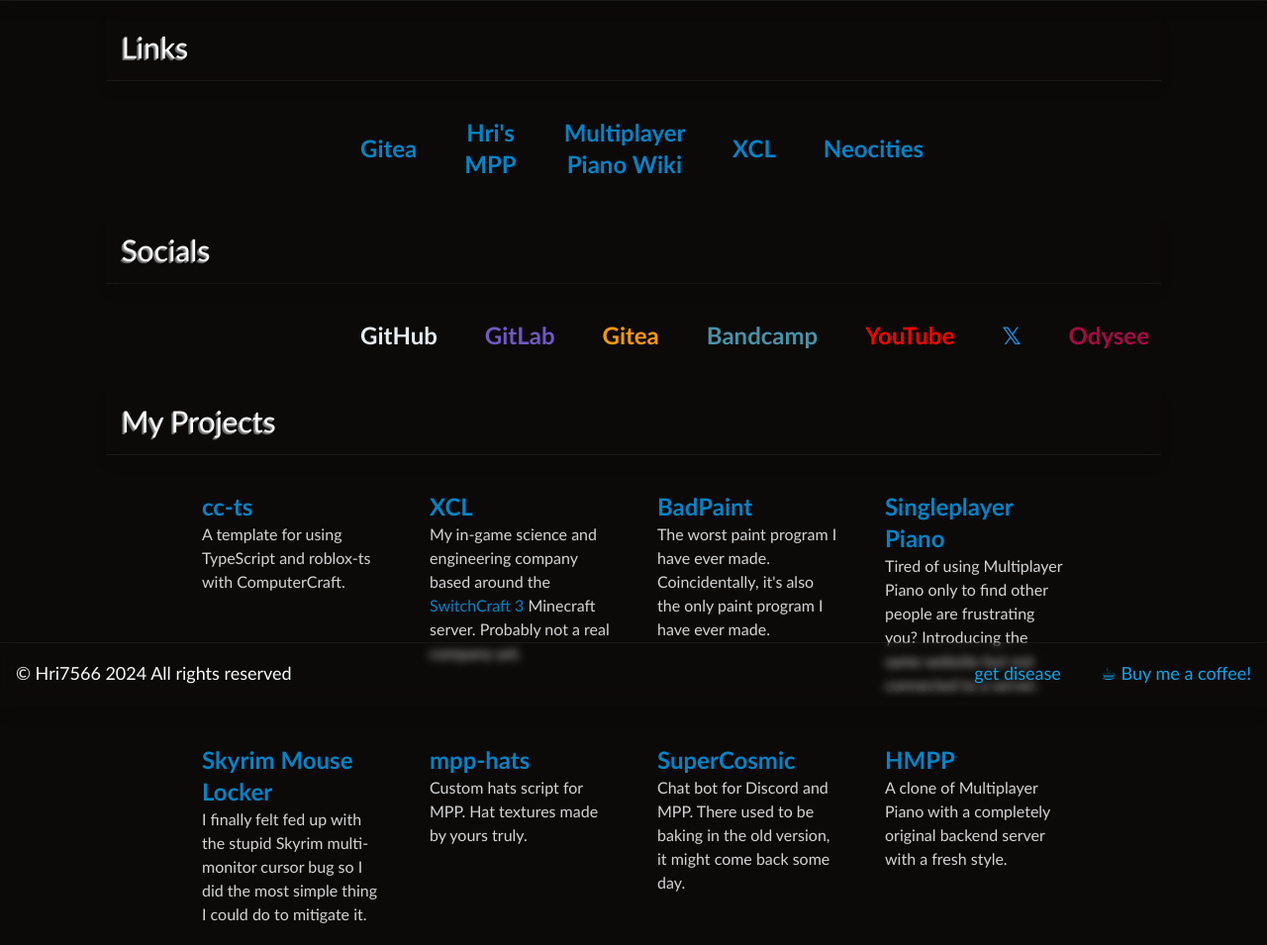
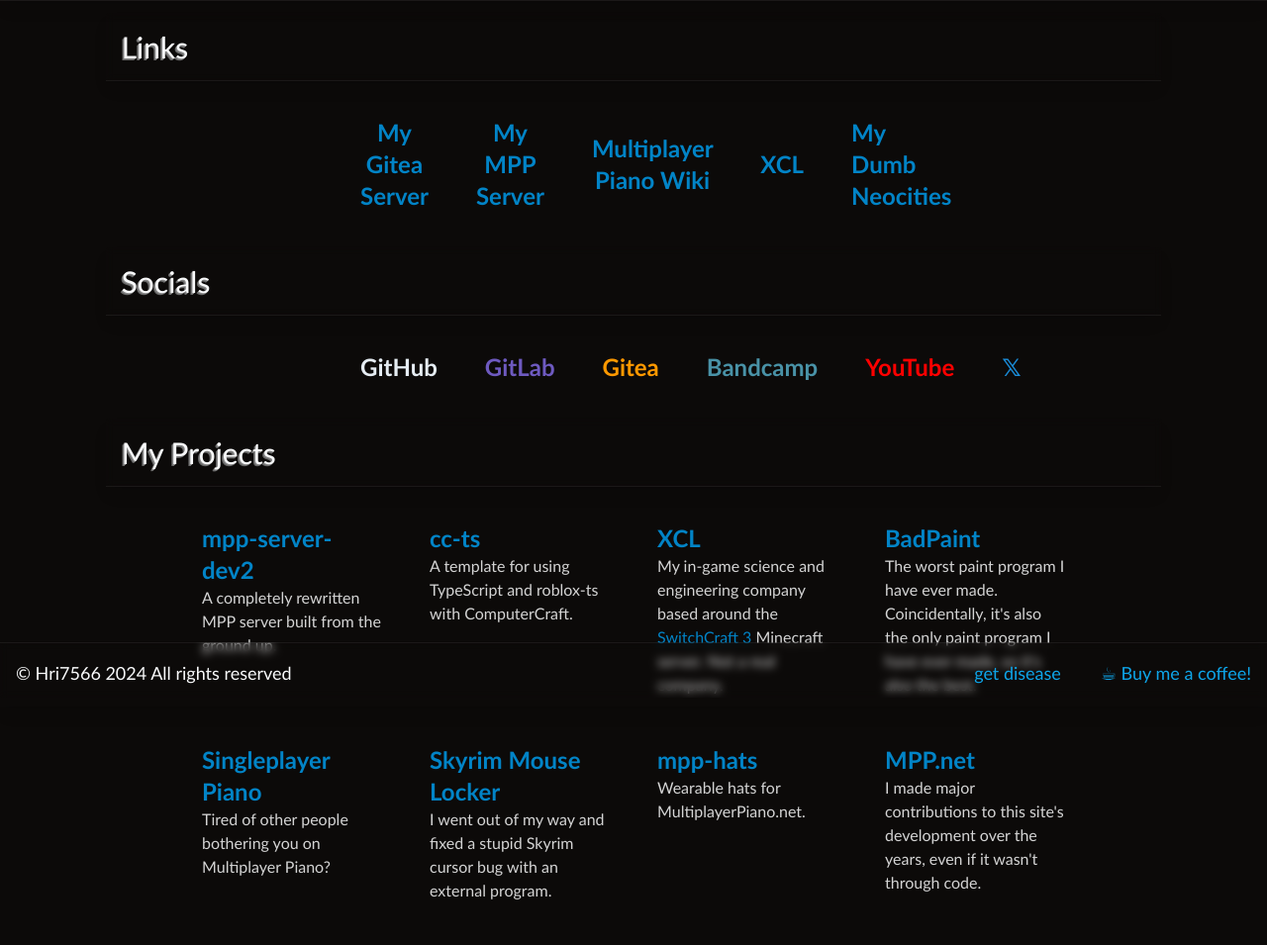
Before and after one commit to Hri7566/home, an Astro site: page / in a window 1280 px wide. Shown: the part 95-1050 px from the top of the page at 99% size. Built offline with nearby package versions, Linux system fonts and the light colour scheme; Astro itself is replaced by a stand-in of ours.

Commit message:
Update home page links

```diff
--- a/src/pages/index.astro
+++ b/src/pages/index.astro
@@ -7,12 +7,12 @@
     <PageBreak title="Links" />
     <div class="sm:ml-auto sm:mr-auto lg:w-1/2 sm:items-center">
         <div id="links" class="mx-auto my-3 grid grid-cols-1 items-center justify-evenly sm:flex sm:mx-5">
-            <LinkBox title="Gitea" href="https://git.hri7566.info" center />
-            <LinkBox title="Hri's MPP" href="https://mpp.hri7566.info" center />
+            <LinkBox title="My Gitea Server" href="https://git.hri7566.info" center />
+            <LinkBox title="My MPP Server" href="https://mpp.hri7566.info" center />
             <LinkBox title="Multiplayer Piano Wiki" href="https://wiki.hri7566.info" center />
             <LinkBox title="XCL" href="https://xcl.hri7566.info" center />
             { /* <LinkBox title="MPP User Archive" href="https://archive.hri7566.info" center /> */ }
-            <LinkBox title="Neocities" href="https://hri7566.neocities.org" />
+            <LinkBox title="My Dumb Neocities" href="https://hri7566.neocities.org" />
         </div>
     </div>
 
@@ -58,12 +58,14 @@
                 center
                 color="#1a8cd8"
             />
+            <!--
             <LinkBox
                 title="Odysee"
                 href="https://odysee.com/@hri7566:6"
                 center
                 color="#a60a43"
             />
+            -->
         </div>
     </div>
 
@@ -73,6 +75,9 @@
             id="projects"
             class="mx-5 my-3 grid grid-cols-1 pb-20 sm:grid-cols-2 xl:grid-cols-4"
         >
+            <LinkBox title="mpp-server-dev2" href="https://git.hri7566.info/Hri7566/mpp-server-dev2">
+                A completely rewritten MPP server built from the ground up.
+            </LinkBox>
             <LinkBox title="cc-ts" href="https://github.com/Hri7566/cc-ts">
                 A template for using TypeScript and roblox-ts with
                 ComputerCraft.
@@ -80,58 +85,33 @@
             <LinkBox title="XCL" href="https://xcl.hri7566.info">
                 My in-game science and engineering company based around the <a
                     href="https://sc3.io">SwitchCraft 3</a
-                > Minecraft server. Probably not a real company yet.
+                > Minecraft server. Not a real company.
             </LinkBox>
             <LinkBox
                 title="BadPaint"
                 href="https://github.com/Hri7566/BadPaint"
             >
                 The worst paint program I have ever made. Coincidentally, it's
-                also the only paint program I have ever made.
+                also the only paint program I have ever made, so it's also the best.
             </LinkBox>
             <LinkBox
                 title="Singleplayer Piano"
                 href="https://singleplayerpiano.com"
             >
-                Tired of using Multiplayer Piano only to find other people are
-                frustrating you? Introducing the same website but not connected
-                to a server.
+                Tired of other people bothering you on Multiplayer Piano?
             </LinkBox>
             <LinkBox
                 title="Skyrim Mouse Locker"
                 href="https://github.com/Hri7566/SkyrimMouseLocker"
             >
-                I finally felt fed up with the stupid Skyrim multi-monitor
-                cursor bug so I did the most simple thing I could do to mitigate
-                it.
+                I went out of my way and fixed a stupid Skyrim cursor bug with an external program.
             </LinkBox>
             <LinkBox
                 title="mpp-hats"
-                href="https://github.com/the-dev-channel/mpp-hats"
+                href="https://github.com/Hri7566/hats"
             >
-                Custom hats script for MPP. Hat textures made by yours truly.
+                Wearable hats for MultiplayerPiano.net.
             </LinkBox>
-            {
-                /* <LinkBox
-                    title="mpp-user-archive"
-                    href="https://github.com/Hri7566/mpp-user-archive"
-                >
-                    Multiplayer Piano user info database service monorepo
-                </LinkBox> */
-            }
-            <LinkBox title="SuperCosmic" href="https://git.hri7566.info/Hri7566/supercosmic">
-                Chat bot for Discord and MPP. There used to be baking in the old version, it might come back some day.
-            </LinkBox>
-            <LinkBox title="HMPP" href="https://mpp.hri7566.info">
-                A clone of Multiplayer Piano with a completely original backend
-                server with a fresh style.
-            </LinkBox>
-            {
-                /* <LinkBox title="Khorne Bot" color="#900000">
-				Discord bot in collaboration with Khorne. Closed
-				source and currently under development.
-			</LinkBox> */
-            }
             <LinkBox title="MPP.net" href="https://github.com/Hri7566/mppclone">
                 I made major contributions to this site's development over the
                 years, even if it wasn't through code.
```
